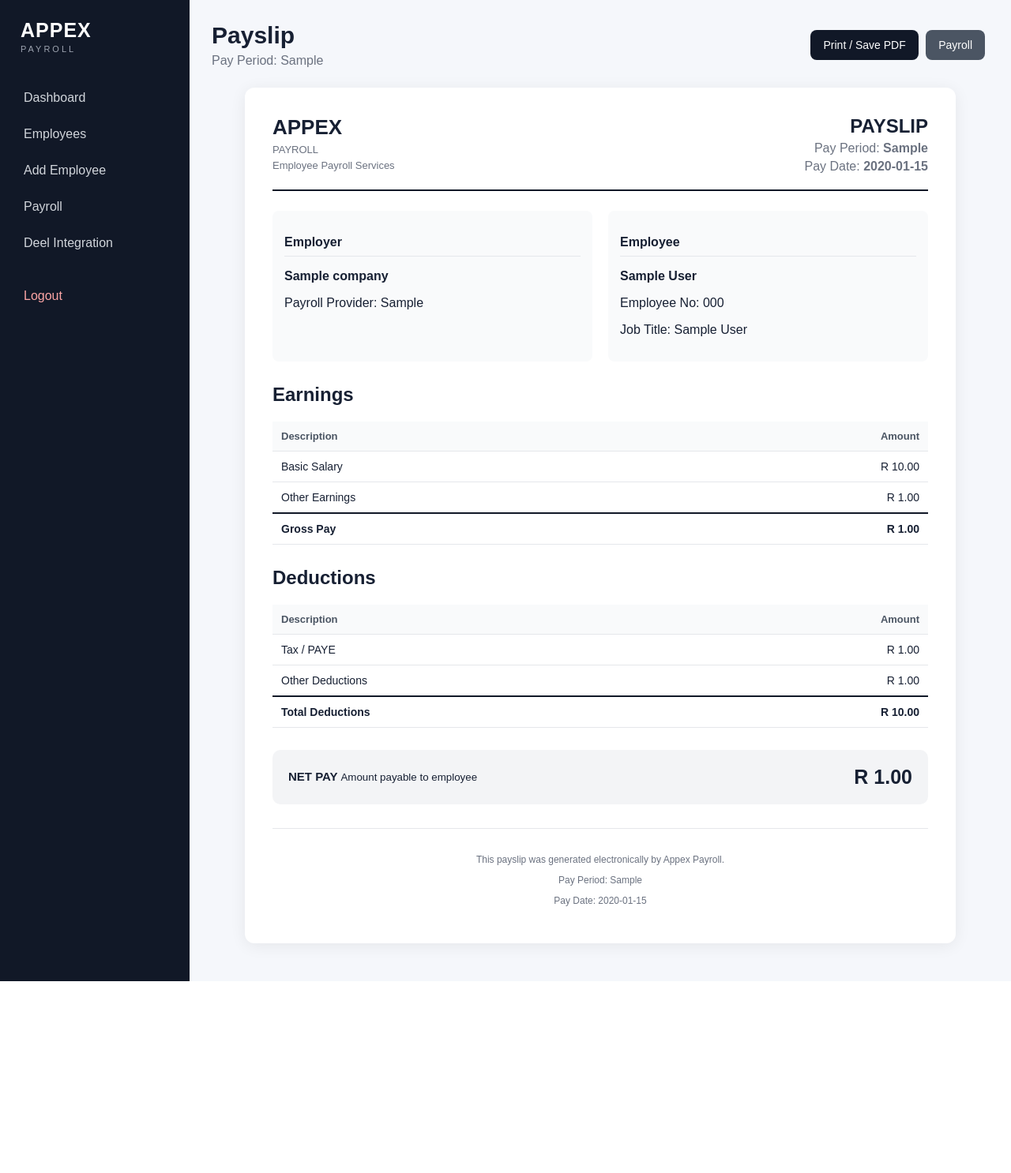
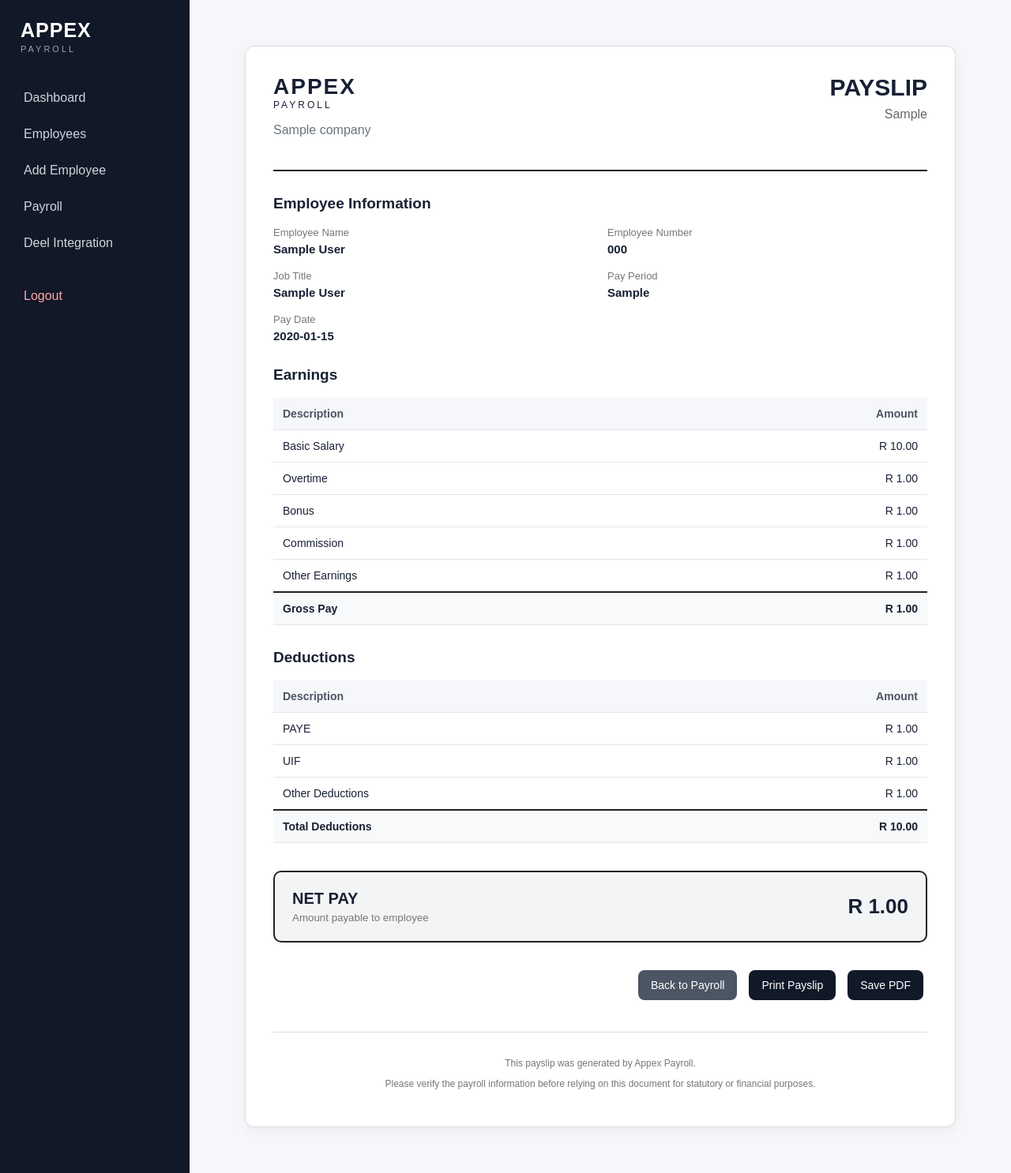
Before and after one commit to Dibola880/Appex---payroll-, a Flask app: page /payroll/payslip/1 in a window 1280 px wide. Shown: the whole page at 79% size. Before the commit the page ends 1243 px from the top, so only its background shows below. Run offline with Flask 3, Linux system fonts and the light colour scheme; the visitor is signed in with stand-in values (Sample User, id 1); tables that the repository leaves empty hold one stand-in row (values such as "Sample post").

Commit message:
Update payslip.html

```diff
--- a/app/templates/payslip.html
+++ b/app/templates/payslip.html
@@ -1,167 +1,74 @@
 {% extends "base.html" %}
 
-{% block title %}Payslip | Appex Payroll{% endblock %}
+{% block title %}Payslip - Appex Payroll{% endblock %}
 
 {% block content %}
 
-<!-- Page Header -->
-<div class="page-header no-print">
-
-    <div>
-        <h1>Payslip</h1>
-
-        <p>
-            Pay Period:
-            {{ payslip.pay_period }}
-        </p>
-    </div>
-
-    <div>
-
-        <button
-            type="button"
-            class="btn"
-            onclick="window.print()">
-            Print / Save PDF
-        </button>
-
-        <a
-            class="btn secondary"
-            href="{{ url_for('main.payroll') }}">
-            Payroll
-        </a>
-
-    </div>
-
-</div>
-
-
-<!-- Payslip -->
 <div class="payslip-container">
 
-
-    <!-- =====================================================
-         PAYSLIP HEADER
-         ===================================================== -->
-
+    <!-- HEADER -->
     <div class="payslip-header">
 
-        <div class="payslip-brand">
+        <div>
+            <div class="payslip-brand">
+                <strong>APPEX</strong>
+                <span>PAYROLL</span>
+            </div>
 
-            <h1>APPEX</h1>
-
-            <p>
-                PAYROLL
+            <p class="muted">
+                {{ company.name }}
             </p>
-
-            <p>
-                Employee Payroll Services
-            </p>
-
         </div>
 
-
         <div class="payslip-title">
-
-            <h2>PAYSLIP</h2>
-
-            <p>
-                Pay Period:
-                <strong>
-                    {{ payslip.pay_period }}
-                </strong>
-            </p>
-
-            <p>
-                Pay Date:
-                <strong>
-                    {{ payslip.pay_date }}
-                </strong>
-            </p>
-
+            <h1>PAYSLIP</h1>
+            <p>{{ payslip.pay_period }}</p>
         </div>
 
     </div>
 
 
-    <!-- =====================================================
-         EMPLOYER / EMPLOYEE INFORMATION
-         ===================================================== -->
+    <!-- EMPLOYEE INFORMATION -->
+    <div class="payslip-section">
 
-    <div class="payslip-section">
+        <h2>Employee Information</h2>
 
         <div class="payslip-info-grid">
 
-
-            <!-- Employer -->
-
-            <div class="payslip-info-box">
-
-                <h3>Employer</h3>
-
-                {% if payslip.employee and payslip.employee.company %}
-
-                    <p>
-                        <strong>
-                            {{ payslip.employee.company.name }}
-                        </strong>
-                    </p>
-
-                    {% if payslip.employee.company.payroll_provider %}
-
-                        <p>
-                            Payroll Provider:
-                            {{ payslip.employee.company.payroll_provider }}
-                        </p>
-
-                    {% endif %}
-
-                {% else %}
-
-                    <p>
-                        <strong>
-                            Appex Payroll
-                        </strong>
-                    </p>
-
-                {% endif %}
-
+            <div>
+                <span>Employee Name</span>
+                <strong>
+                    {{ employee.first_name }}
+                    {{ employee.last_name }}
+                </strong>
             </div>
 
+            <div>
+                <span>Employee Number</span>
+                <strong>
+                    {{ employee.employee_number }}
+                </strong>
+            </div>
 
-            <!-- Employee -->
+            <div>
+                <span>Job Title</span>
+                <strong>
+                    {{ employee.job_title or "-" }}
+                </strong>
+            </div>
 
-            <div class="payslip-info-box">
+            <div>
+                <span>Pay Period</span>
+                <strong>
+                    {{ payslip.pay_period }}
+                </strong>
+            </div>
 
-                <h3>Employee</h3>
-
-                {% if payslip.employee %}
-
-                    <p>
-                        <strong>
-                            {{ payslip.employee.first_name }}
-                            {{ payslip.employee.last_name }}
-                        </strong>
-                    </p>
-
-                    <p>
-                        Employee No:
-                        {{ payslip.employee.employee_number }}
-                    </p>
-
-                    <p>
-                        Job Title:
-                        {{ payslip.employee.job_title or "-" }}
-                    </p>
-
-                {% else %}
-
-                    <p>
-                        Employee information unavailable.
-                    </p>
-
-                {% endif %}
-
+            <div>
+                <span>Pay Date</span>
+                <strong>
+                    {{ payslip.pay_date }}
+                </strong>
             </div>
 
         </div>
@@ -169,10 +76,7 @@
     </div>
 
 
-    <!-- =====================================================
-         EARNINGS
-         ===================================================== -->
-
+    <!-- EARNINGS -->
     <div class="payslip-section">
 
         <h2>Earnings</h2>
@@ -180,75 +84,59 @@
         <table class="payslip-table">
 
             <thead>
-
                 <tr>
                     <th>Description</th>
                     <th class="amount">Amount</th>
                 </tr>
-
             </thead>
 
             <tbody>
 
-
-                <!-- Basic Salary -->
+                <tr>
+                    <td>Basic Salary</td>
+                    <td class="amount">
+                        R {{ "%.2f"|format(payslip.basic_salary or 0) }}
+                    </td>
+                </tr>
 
                 <tr>
-
-                    <td>
-                        Basic Salary
+                    <td>Overtime</td>
+                    <td class="amount">
+                        R {{ "%.2f"|format(payslip.overtime or 0) }}
                     </td>
-
-                    <td class="amount">
-
-                        R {{ "%.2f"|format(
-                            payslip.basic_salary or 0
-                        ) }}
-
-                    </td>
-
                 </tr>
 
-
-                <!-- Other Earnings -->
+                <tr>
+                    <td>Bonus</td>
+                    <td class="amount">
+                        R {{ "%.2f"|format(payslip.bonus or 0) }}
+                    </td>
+                </tr>
 
                 <tr>
-
-                    <td>
-                        Other Earnings
+                    <td>Commission</td>
+                    <td class="amount">
+                        R {{ "%.2f"|format(payslip.commission or 0) }}
                     </td>
-
-                    <td class="amount">
-
-                        R {{ "%.2f"|format(
-                            payslip.other_earnings or 0
-                        ) }}
-
-                    </td>
-
                 </tr>
 
-
-                <!-- Gross Pay -->
+                <tr>
+                    <td>Other Earnings</td>
+                    <td class="amount">
+                        R {{ "%.2f"|format(payslip.other_earnings or 0) }}
+                    </td>
+                </tr>
 
                 <tr class="total-row">
 
                     <td>
-                        <strong>
-                            Gross Pay
-                        </strong>
+                        <strong>Gross Pay</strong>
                     </td>
 
                     <td class="amount">
-
                         <strong>
-
-                            R {{ "%.2f"|format(
-                                payslip.gross_pay or 0
-                            ) }}
-
+                            R {{ "%.2f"|format(payslip.gross_pay or 0) }}
                         </strong>
-
                     </td>
 
                 </tr>
@@ -260,10 +148,7 @@
     </div>
 
 
-    <!-- =====================================================
-         DEDUCTIONS
-         ===================================================== -->
-
+    <!-- DEDUCTIONS -->
     <div class="payslip-section">
 
         <h2>Deductions</h2>
@@ -271,75 +156,45 @@
         <table class="payslip-table">
 
             <thead>
-
                 <tr>
                     <th>Description</th>
                     <th class="amount">Amount</th>
                 </tr>
-
             </thead>
 
             <tbody>
 
-
-                <!-- PAYE -->
+                <tr>
+                    <td>PAYE</td>
+                    <td class="amount">
+                        R {{ "%.2f"|format(payslip.tax_deductions or 0) }}
+                    </td>
+                </tr>
 
                 <tr>
-
-                    <td>
-                        Tax / PAYE
+                    <td>UIF</td>
+                    <td class="amount">
+                        R {{ "%.2f"|format(payslip.uif or 0) }}
                     </td>
-
-                    <td class="amount">
-
-                        R {{ "%.2f"|format(
-                            payslip.tax_deductions or 0
-                        ) }}
-
-                    </td>
-
                 </tr>
 
-
-                <!-- Other Deductions -->
-
                 <tr>
-
-                    <td>
-                        Other Deductions
+                    <td>Other Deductions</td>
+                    <td class="amount">
+                        R {{ "%.2f"|format(payslip.other_deductions or 0) }}
                     </td>
-
-                    <td class="amount">
-
-                        R {{ "%.2f"|format(
-                            payslip.other_deductions or 0
-                        ) }}
-
-                    </td>
-
                 </tr>
-
-
-                <!-- Total Deductions -->
 
                 <tr class="total-row">
 
                     <td>
-                        <strong>
-                            Total Deductions
-                        </strong>
+                        <strong>Total Deductions</strong>
                     </td>
 
                     <td class="amount">
-
                         <strong>
-
-                            R {{ "%.2f"|format(
-                                payslip.total_deductions or 0
-                            ) }}
-
+                            R {{ "%.2f"|format(payslip.total_deductions or 0) }}
                         </strong>
-
                     </td>
 
                 </tr>
@@ -351,59 +206,308 @@
     </div>
 
 
-    <!-- =====================================================
-         NET PAY
-         ===================================================== -->
-
+    <!-- NET PAY -->
     <div class="net-pay-box">
 
         <div>
-
-            <span>
-                NET PAY
-            </span>
-
+            <span>NET PAY</span>
             <small>
                 Amount payable to employee
             </small>
-
         </div>
 
         <strong>
-
-            R {{ "%.2f"|format(
-                payslip.net_pay or 0
-            ) }}
-
+            R {{ "%.2f"|format(payslip.net_pay or 0) }}
         </strong>
 
     </div>
 
 
-    <!-- =====================================================
-         FOOTER
-         ===================================================== -->
+    <!-- ACTIONS -->
+    <div class="payslip-actions no-print">
 
+        {% if current_user.role in ["employer", "admin"] %}
+
+            <a
+                class="btn secondary"
+                href="{{ url_for('main.view_payroll', payroll_id=payslip.payroll_run_id) }}"
+            >
+                Back to Payroll
+            </a>
+
+        {% else %}
+
+            <a
+                class="btn secondary"
+                href="{{ url_for('main.my_payslips') }}"
+            >
+                Back to My Payslips
+            </a>
+
+        {% endif %}
+
+        <button
+            type="button"
+            class="btn"
+            onclick="window.print()"
+        >
+            Print Payslip
+        </button>
+
+        <a
+            class="btn"
+            href="{{ url_for('main.download_payslip_pdf', payslip_id=payslip.id) }}"
+        >
+            Save PDF
+        </a>
+
+    </div>
+
+
+    <!-- FOOTER -->
     <div class="payslip-footer">
 
         <p>
-            This payslip was generated electronically by
-            Appex Payroll.
+            This payslip was generated by Appex Payroll.
         </p>
 
         <p>
-            Pay Period:
-            {{ payslip.pay_period }}
-        </p>
-
-        <p>
-            Pay Date:
-            {{ payslip.pay_date }}
+            Please verify the payroll information before relying on
+            this document for statutory or financial purposes.
         </p>
 
     </div>
 
-
 </div>
 
+
+<style>
+
+.payslip-container {
+    max-width: 900px;
+    margin: 30px auto;
+    background: #ffffff;
+    border: 1px solid #ddd;
+    border-radius: 12px;
+    padding: 35px;
+    box-shadow: 0 4px 15px rgba(0,0,0,0.05);
+}
+
+.payslip-header {
+    display: flex;
+    justify-content: space-between;
+    align-items: flex-start;
+    gap: 30px;
+    padding-bottom: 25px;
+    border-bottom: 2px solid #222;
+}
+
+.payslip-brand {
+    display: flex;
+    flex-direction: column;
+}
+
+.payslip-brand strong {
+    font-size: 28px;
+    letter-spacing: 2px;
+}
+
+.payslip-brand span {
+    font-size: 12px;
+    letter-spacing: 3px;
+}
+
+.payslip-title {
+    text-align: right;
+}
+
+.payslip-title h1 {
+    margin: 0;
+    font-size: 30px;
+}
+
+.payslip-title p {
+    margin-top: 8px;
+    color: #666;
+}
+
+.payslip-section {
+    margin-top: 30px;
+}
+
+.payslip-section h2 {
+    margin-bottom: 18px;
+    font-size: 19px;
+}
+
+.payslip-info-grid {
+    display: grid;
+    grid-template-columns: repeat(2, 1fr);
+    gap: 18px;
+}
+
+.payslip-info-grid div {
+    display: flex;
+    flex-direction: column;
+    gap: 5px;
+}
+
+.payslip-info-grid span {
+    font-size: 13px;
+    color: #777;
+}
+
+.payslip-info-grid strong {
+    font-size: 15px;
+}
+
+.payslip-table {
+    width: 100%;
+    border-collapse: collapse;
+}
+
+.payslip-table th,
+.payslip-table td {
+    padding: 12px;
+    border-bottom: 1px solid #e5e5e5;
+    text-align: left;
+}
+
+.payslip-table th {
+    background: #f5f7fa;
+    font-size: 14px;
+}
+
+.payslip-table .amount {
+    text-align: right;
+    white-space: nowrap;
+}
+
+.payslip-table .total-row td {
+    border-top: 2px solid #222;
+    background: #f8f9fa;
+}
+
+.net-pay-box {
+    margin-top: 35px;
+    padding: 22px;
+    border-radius: 10px;
+    border: 2px solid #222;
+    display: flex;
+    justify-content: space-between;
+    align-items: center;
+    gap: 20px;
+}
+
+.net-pay-box div {
+    display: flex;
+    flex-direction: column;
+    gap: 5px;
+}
+
+.net-pay-box span {
+    font-size: 20px;
+    font-weight: bold;
+}
+
+.net-pay-box small {
+    color: #777;
+}
+
+.net-pay-box > strong {
+    font-size: 26px;
+}
+
+.payslip-actions {
+    display: flex;
+    justify-content: flex-end;
+    flex-wrap: wrap;
+    gap: 10px;
+    margin-top: 30px;
+}
+
+.payslip-footer {
+    margin-top: 35px;
+    padding-top: 20px;
+    border-top: 1px solid #ddd;
+    text-align: center;
+    color: #777;
+    font-size: 12px;
+}
+
+@media print {
+
+    body {
+        background: #ffffff;
+    }
+
+    .sidebar,
+    .no-print,
+    .flash-container {
+        display: none !important;
+    }
+
+    .main-content {
+        margin: 0;
+        padding: 0;
+    }
+
+    .payslip-container {
+        margin: 0;
+        max-width: none;
+        border: none;
+        box-shadow: none;
+        padding: 20px;
+    }
+
+}
+
+@media (max-width: 700px) {
+
+    .payslip-container {
+        padding: 20px;
+        margin: 10px 0;
+    }
+
+    .payslip-header {
+        flex-direction: column;
+        gap: 20px;
+    }
+
+    .payslip-title {
+        text-align: left;
+    }
+
+    .payslip-info-grid {
+        grid-template-columns: 1fr;
+    }
+
+    .net-pay-box {
+        flex-direction: column;
+        align-items: flex-start;
+        gap: 15px;
+    }
+
+    .payslip-table {
+        font-size: 13px;
+    }
+
+    .payslip-table th,
+    .payslip-table td {
+        padding: 8px;
+    }
+
+    .payslip-actions {
+        flex-direction: column;
+    }
+
+    .payslip-actions .btn {
+        width: 100%;
+        text-align: center;
+    }
+
+}
+
+</style>
+
 {% endblock %}
```
